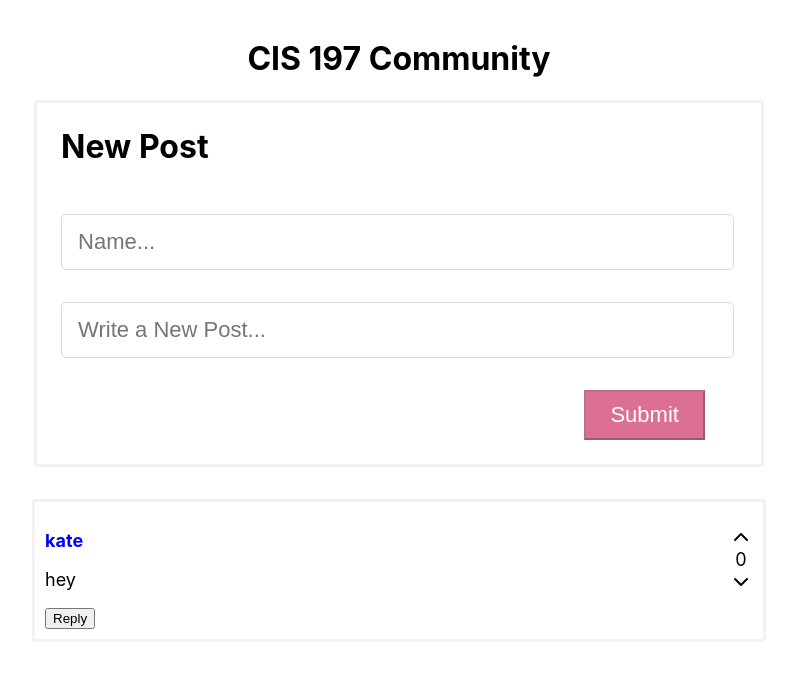
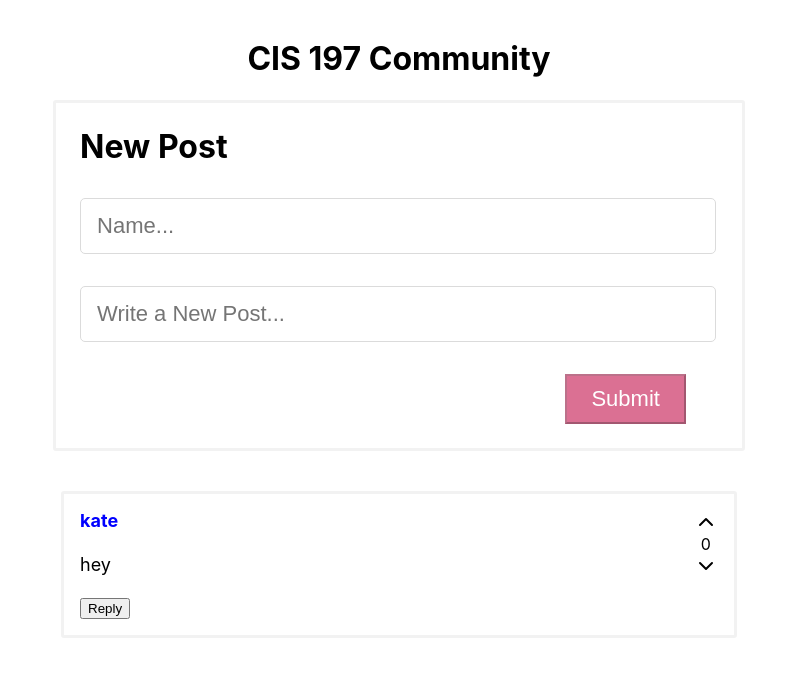
Before and after one commit to kathfree3/HW4, a React (Vite) app: page / in a window 1280 px wide. Shown: the top 680 px of the page, without its empty margins (241-1038 px from the left). Built offline with nearby package versions, Linux system fonts and the light colour scheme.

Commit message:
fixed formatting/ location of things on page

```diff
--- a/src/App.css
+++ b/src/App.css
@@ -1,5 +1,15 @@
 html {
     font-family: Work Sans,-apple-system,BlinkMacSystemFont,Segoe UI,Roboto,Oxygen,Ubuntu,Cantarell,Fira Sans,Droid Sans,Helvetica Neue,sans-serif;
+    box-sizing: border-box;
+}
+* {
+    box-sizing: inherit;
+}
+*:before {
+    box-sizing: inherit;
+}
+*:after {
+    box-sizing: inherit;
 }
 
 .post-username {
--- a/src/App.js
+++ b/src/App.js
@@ -3,7 +3,6 @@ import React, { useState } from 'react'
 import s from 'styled-components'
 
 // local imports
-import Title from './components/Title'
 import Form from './components/Form'
 import PostResults from './components/PostResults'
 import './App.css'
@@ -12,10 +11,9 @@ const Container = s.div`
   margin: auto;
   padding: 10px;
   width: 70%;
-  justify-content: center;
+  display: block;
   h1 {
     text-align: center;
-    display: block;
   }
 `
 
@@ -24,7 +22,7 @@ const App = () => {
 
   return (
     <Container>
-      <Title />
+      <h1> CIS 197 Community </h1>
       <Form inputData={postData} setInputData={setPostData} h="New Post" previousName="" />
       <PostResults postData={postData} />
     </Container>
--- a/src/components/Form.js
+++ b/src/components/Form.js
@@ -13,7 +13,7 @@ const SubmitButton = s.input`
 `
 
 const Input = s.input`
-  display: flex;
+  display: block;
   font-size: 22px;
   border: solid 1px #dbdbdb;
   border-radius: 5px;
@@ -29,11 +29,10 @@ const newReplySpacing = { width: '100%', margin: '0rem' }
 
 const FormContainer = s.div`
   margin: auto;
-  flex-direction: column;
   border: 3px solid #f2f2f2;
   border-radius: 3px;
   padding: 8px;
-  display: flex;
+  display: block;
   margin-bottom: ${props => (props.isNewPost ? newPostSpacing.margin : newReplySpacing.margin)};
   width: ${props => (props.isNewPost ? newPostSpacing.width : newReplySpacing.width)};
   h3 {
--- a/src/components/Post.js
+++ b/src/components/Post.js
@@ -6,40 +6,28 @@ import Voter from './Voter'
 import Form from './Form'
 
 const Container = s.div`
-  margin: auto;
-  margin-bottom: 2rem;
-  padding: 10px;
-  width: 80%;
-  display: flex;
-  flex-wrap: wrap;
+  margin-left: -1rem;
+  margin-right: -1rem;
+  margin-bottom: 1rem;
+  padding: 1rem;
+  display: block;
+  width: 100%;
   border: 3px solid #f2f2f2;
   border-radius: 3px;
   box-shadow: 5px;
-  align-items: center;
-  p, span {
+  p {
+    display: block;
+    margin-block-start: 1em;
+    margin-block-end: 1em;
+    margin-inline-start: 0px;
+    margin-inline-end: 0px;
     font-size: 18px;
-  }
-`
-const RowBreak = s.div.attrs(() => ({
-  className: 'row-break',
-}))`
-  flex-basis: 100%;
-  height: 0;
-`
-
-const VoterWrapper = s.span`
-  margin-left: auto;
-  div {
-    margin: auto;
-    display: flex;
-    justify-content: space-between;
-    flex-direction: column;
-    align-items: center;
+    padding: 0;
+    margin: 0 0 1.45rem;
   }
 `
 const Replies = s.div`
   width: 100%;
-  height: 70%;
   .post-container {
     border: 0px solid;
     border-left: 2px solid;
@@ -62,18 +50,13 @@ const Post = ({ name, content }) => {
 
   return (
     <Container className="post-container">
-      <span>
+      <Voter />
       <p className="post-username">
         {name}
       </p>
       <p>
         {content}
       </p>
-      </span>
-      <VoterWrapper className="voter-wrapper">
-        <Voter className="voter" />
-      </VoterWrapper>
-      <RowBreak />
       {makeNewReview && <Form previousName={name} setInputData={addNewReply} inputData={replies} setMakeNewReview={setMakeNewReview} />}
       {hasReplies && renderReplies()}
       <button type="button" onClick={() => setMakeNewReview(!makeNewReview && replies.length < 3)}>
--- a/src/components/PostResults.js
+++ b/src/components/PostResults.js
@@ -1,14 +1,23 @@
 import React from 'react'
+import s from 'styled-components'
 
 // local imports
 import Post from './Post'
 
+const Wrapper = s.div`
+  margin: auto;
+  padding: 8px;
+  display: flex;
+  flex-direction: column;
+  align-items: center;
+  width: 80%;
+`
 const PostResults = ({ postData }) => (
-  postData.map(({ name, content, replies }, i) => (
-    <div>
+  <Wrapper>
+    {postData.map(({ name, content, replies }, i) => (
       <Post name={name} content={content} />
-    </div>
-  ))
+    ))}
+  </Wrapper>
 )
 
 export default PostResults
--- a/src/components/Voter.js
+++ b/src/components/Voter.js
@@ -1,10 +1,17 @@
 import React, { useState } from 'react'
+import s from 'styled-components'
 
+const VoterWrapper = s.div`
+  display: flex;
+  flex-direction: column;
+  align-items: center;
+  float: right;
+`
 const Voter = () => {
   const [voteCount, setVoteCount] = useState(0)
 
   return (
-    <div className="voter">
+    <VoterWrapper>
       <svg
         onClick={() => setVoteCount(voteCount + 1)}
         width="24"
@@ -34,7 +41,7 @@ const Voter = () => {
       >
         <path d="M6 9l6 6 6-6" />
       </svg>
-    </div>
+    </VoterWrapper>
   )
 }
 
```
Lines whose indentation alone changed are shown as unchanged.
